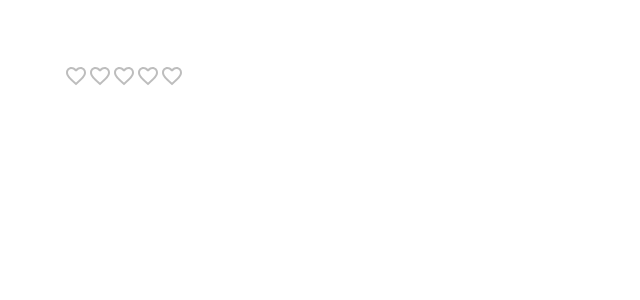
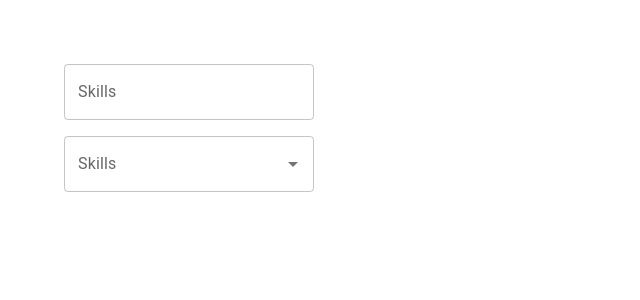
Before and after one commit to thethmuenaing/react-mui-demo, a React (Create React App) app: page / in a window 1280 px wide. Shown: the top 300 px of the page, without its empty margins (0-640 px from the left). Built offline with nearby package versions, Linux system fonts and the light colour scheme.

Commit message:
build MuiAutocomplete component

```diff
--- a/src/App.tsx
+++ b/src/App.tsx
@@ -6,7 +6,8 @@
 // import { MuiRadioButton } from './components/MuiRadioButton';
 // import { MuiCheckbox } from './components/MuiCheckbox';
 // import { MuiSwitch } from './components/MuiSwitch';
-import { MuiRating } from './components/MuiRating';
+// import { MuiRating } from './components/MuiRating';
+import { MuiAutocomplete } from './components/MuiAutocomplete';
 
 function App() {
   return (
@@ -18,7 +19,8 @@
       {/* <MuiRadioButton/> */}
       {/* <MuiCheckbox/> */}
       {/* <MuiSwitch/> */}
-      <MuiRating/>
+      {/* <MuiRating/> */}
+      <MuiAutocomplete/>
     </div>
   );
 }
--- /dev/null
+++ b/src/components/MuiAutocomplete.tsx
@@ -0,0 +1,40 @@
+import { Stack, Autocomplete, TextField } from "@mui/material"
+import { useState } from "react"
+
+type Skill = {
+	id:number
+	label:string
+}
+
+const skills = ["HTML", "CSS", "Javascript", "Typescript", "React"]
+
+const skillsOptions = skills.map((skill , index) => ({
+	id: index + 1,
+	label: skill,
+}))
+
+export const MuiAutocomplete = () => {
+	const [value , setValue] = useState<string | null>(null)
+	const [skill , setSkill] = useState<Skill | null>(null)
+	// console.log({value})
+	console.log({skill})
+	return (
+		<Stack spacing={2} width="250px">
+			<Autocomplete
+				options={skills}
+				renderInput={(params)=><TextField {...params} label="Skills" />}
+				value={value}
+				onChange={(event: any , newValue: string | null)=>setValue(newValue)}
+				freeSolo
+			/>
+
+			<Autocomplete
+				options={skillsOptions}
+				renderInput={(params)=><TextField {...params} label="Skills" />}
+				value={skill}
+				onChange={(event: any , newValue: Skill | null)=>setSkill(newValue)}
+
+			/>
+		</Stack>
+	)
+}
```
